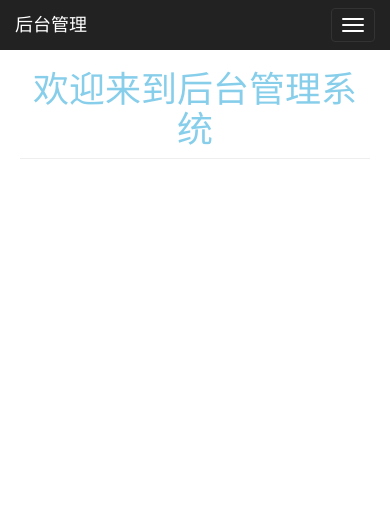
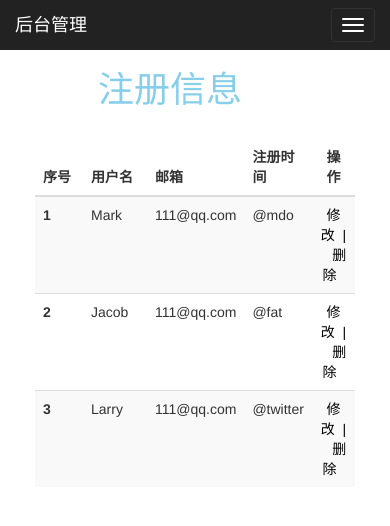
Before and after one commit to bnsuper/webapp, a Django app: page /cms/ in a window 390 px wide. Shown: the top 526 px of the page. Run offline with Django 3.2, Linux system fonts and the light colour scheme; the visitor is signed in with stand-in values (Sample User, id 1); some libraries are stand-ins or nearby versions.

Commit message:
add cms zhucexinxi

```diff
--- /dev/null
+++ b/web/cms/static/css/cms_base.css
@@ -0,0 +1,19 @@
+/*
+* @Author: bn
+* @Date:   2018-06-05 23:05:33
+* @Last Modified by:   bn
+* @Last Modified time: 2018-06-05 23:24:16
+*/
+
+.page-header {
+    border-bottom: none;
+}
+
+a:hover{
+	text-decoration: none;
+	color:red;
+}
+
+a{
+	color:black;
+}
--- a/web/cms/static/css/cms_index.css
+++ b/web/cms/static/css/cms_index.css
@@ -1,11 +1,39 @@
 /*
 * @Author: chenbin
 * @Date:   2018-06-05 17:11:06
-* @Last Modified by:   chenbin
-* @Last Modified time: 2018-06-05 18:06:42
+* @Last Modified by:   bn
+* @Last Modified time: 2018-06-05 23:21:15
 */
 
 h1{
 	text-align: center;
 	color: skyblue;
+	/*background: yellow;*/
+	padding-right: 50px;
 }
+
+
+.table th:nth-of-type(1){
+	width: 15%;
+}
+
+.table th:nth-of-type(2){
+	width: 20%;
+}
+
+
+.table th:nth-of-type(3){
+	width: 20%;
+}
+
+.table th:nth-of-type(4){
+	width: 20%;
+}
+
+.table td:nth-of-type(4){
+	text-align: center;
+}
+
+.table th:nth-of-type(5){
+	text-align: center;
+}
--- /dev/null
+++ b/web/cms/static/js/cms_base.js
@@ -0,0 +1,15 @@
+/*
+* @Author: bn
+* @Date:   2018-06-05 20:53:56
+* @Last Modified by:   bn
+* @Last Modified time: 2018-06-05 22:05:43
+*/
+'use strict'
+
+$(function(){
+	var url = window.location.href
+	$('.menu-ul li').click(function(){
+	$(this).addClass('active').siblings().removeClass('active')
+	})
+	// $('.menu-ul').children().eq(0).addClass('active').siblings().removeClass('active')
+})
--- a/web/cms/templates/cms_base.html
+++ b/web/cms/templates/cms_base.html
@@ -2,7 +2,9 @@
 {% load static %}
 
 {% block headblock %}
-	<link href="{% static "css/dashboard.css" %}" rel="stylesheet">
+  <script src="{% static "js/cms_base.js" %}"></script>
+  <link href="{% static "css/dashboard.css" %}" rel="stylesheet">
+	<link href="{% static "css/cms_base.css" %}" rel="stylesheet">
   {% block content_headblock %}{% endblock content_headblock %}
 {% endblock headblock %}
 
@@ -39,9 +41,9 @@
       <div class="row">
         <div class="col-sm-3 col-md-2 sidebar">
           <p>用户：admin</p>
-          <ul class="nav nav-sidebar">
+          <ul class="nav nav-sidebar menu-ul">
             <li class="active"><a href="#">注册信息<span class="sr-only">(current)</span></a></li>
-            <li><a href="#">文章管理</a></li>
+            <li class=""><a href="#">文章管理</a></li>
             <li><a href="#">用户管理</a></li>
             <li><a href="#">权限管理</a></li>
           </ul>
--- a/web/cms/templates/cms_index.html
+++ b/web/cms/templates/cms_index.html
@@ -11,5 +11,54 @@
 {% endblock content_headblock %}
 
 {% block contentblock %}
-	<h1 class="page-header">欢迎来到后台管理系统</h1>
+	<h1 class="page-header">注册信息</h1>
+	<div class="container">
+		<div class="row">
+			<div class="col-md-12">
+				<table class="table table-striped table-hover">
+			      <thead>
+			        <tr>
+			          <th>序号</th>
+			          <th>用户名</th>
+			          <th>邮箱</th>
+			          <th>注册时间</th>
+			          <th>操作</th>
+			        </tr>
+			      </thead>
+			      <tbody>
+			        <tr>
+			          <th scope="row">1</th>
+			          <td>Mark</td>
+			          <td>111@qq.com</td>
+			          <td>@mdo</td>
+			          <td>
+			          	<a href="">修改&nbsp&nbsp|&nbsp&nbsp</a>
+			          	<a href="">删除&nbsp&nbsp</a>
+			          </td>
+			        </tr>
+			        <tr>
+			          <th scope="row">2</th>
+			          <td>Jacob</td>
+			          <td>111@qq.com</td>
+			          <td>@fat</td>
+			          <td>
+			          	<a href="">修改&nbsp&nbsp|&nbsp&nbsp</a>
+			          	<a href="">删除&nbsp&nbsp</a>
+			          </td>
+			        </tr>
+			        <tr>
+			          <th scope="row">3</th>
+			          <td>Larry</td>
+			          <td>111@qq.com</td>
+			          <td>@twitter</td>
+			          <td>
+			          	<a href="">修改&nbsp&nbsp|&nbsp&nbsp</a>
+			          	<a href="">删除&nbsp&nbsp</a>
+			          </td>
+			        </tr>
+			      </tbody>
+			    </table>
+			</div>
+		</div>
+	</div>
 {% endblock contentblock %}
```
